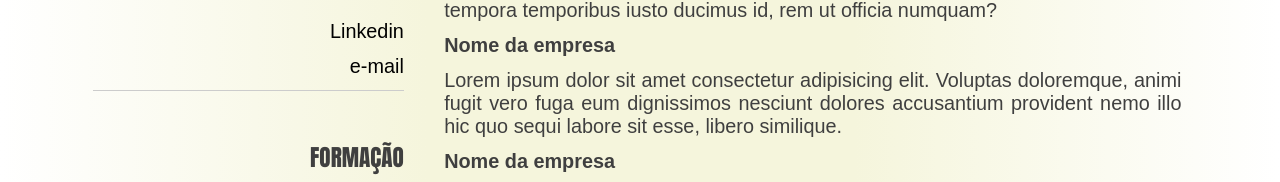
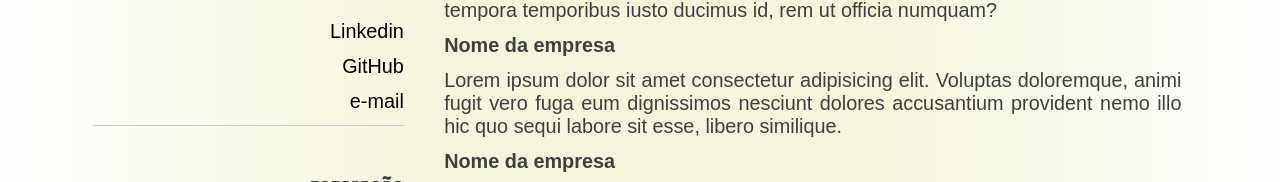
Before and after one commit to eliasalbuquerque/senac-web-standards, a plain HTML site: page pti-portifolio/index.html in a window 1280 px wide. Shown: the part 542-724 px from the top of the page. Drawn offline with Linux system fonts and the light colour scheme.

Commit message:
add link github

```diff
--- a/pti-portifolio/index.html
+++ b/pti-portifolio/index.html
@@ -26,6 +26,7 @@
                         <h3 class="h3_menu">Contato</h3>
                         <ul>
                             <li><a href="https://www.linkedin.com/in/eliasalbuquerque/">Linkedin</a></li>
+                            <li><a href="https://github.com/eliasalbuquerque">GitHub</a></li>
                             <li><a href="mailto:eajunior85@gmail.com">e-mail</a></li>
                         </ul>
                     </nav>
```
